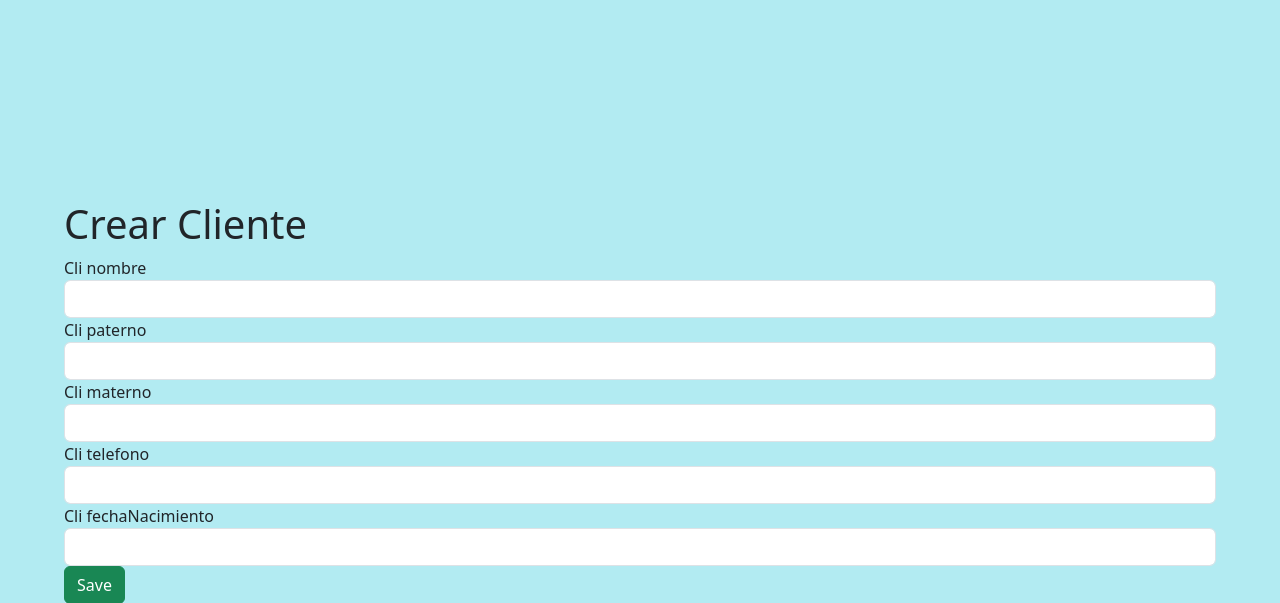
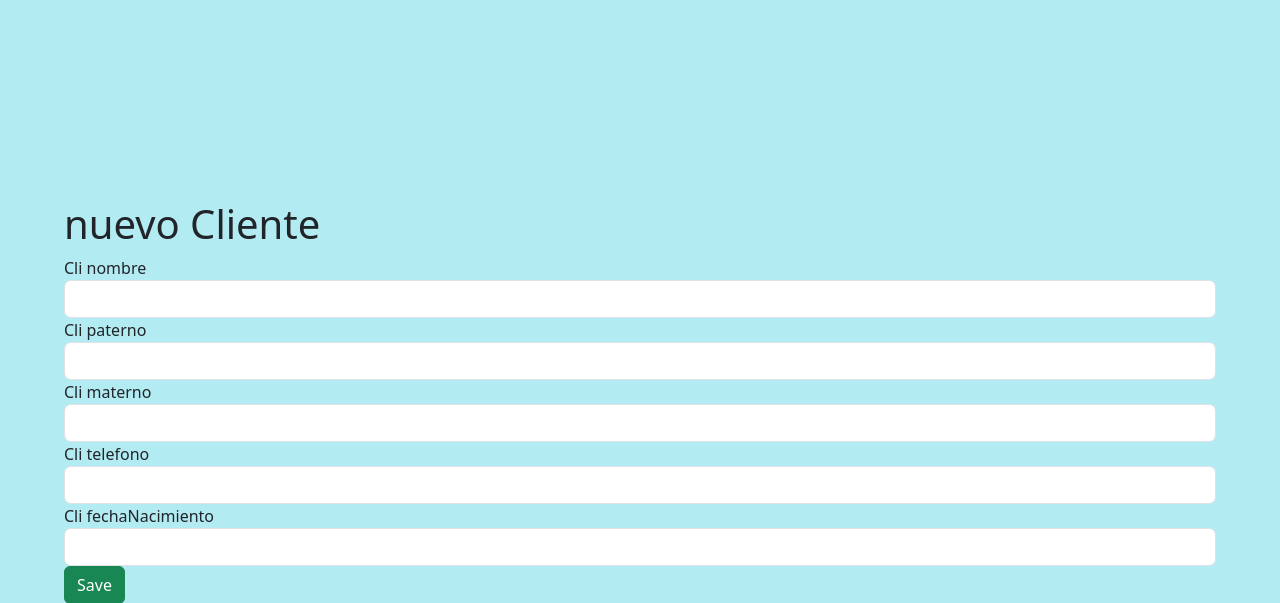
Before and after one commit to JafetCalcaneo/rentacar, a Yii app: template views/ren-cliente/create.php in a window 1280 px wide. Shown: the top 603 px of the page. Run offline with PHP 8.4 and a stand-in for Yii, Linux system fonts and the light colour scheme; the template is opened without the code that fills it, so the values that code supplies are empty; form fields are guessed from the names that the template uses; some libraries are stand-ins or nearby versions.

Commit message:
prueba commit desde mi rama carlos yii

```diff
--- a/views/ren-cliente/create.php
+++ b/views/ren-cliente/create.php
@@ -5,7 +5,7 @@ use yii\helpers\Html;
 /* @var $this yii\web\View */
 /* @var $model app\models\RenCliente */
 
-$this->title = Yii::t('app', 'Crear Cliente');
+$this->title = Yii::t('app', 'nuevo Cliente');
 $this->params['breadcrumbs'][] = ['label' => Yii::t('app', 'Ren Clientes'), 'url' => ['index']];
 $this->params['breadcrumbs'][] = $this->title;
 ?>
```
